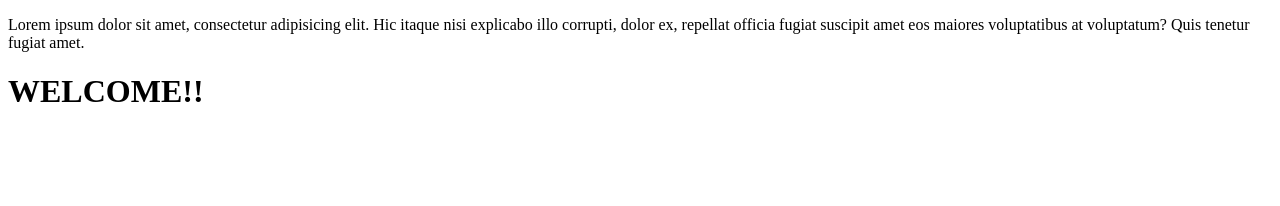
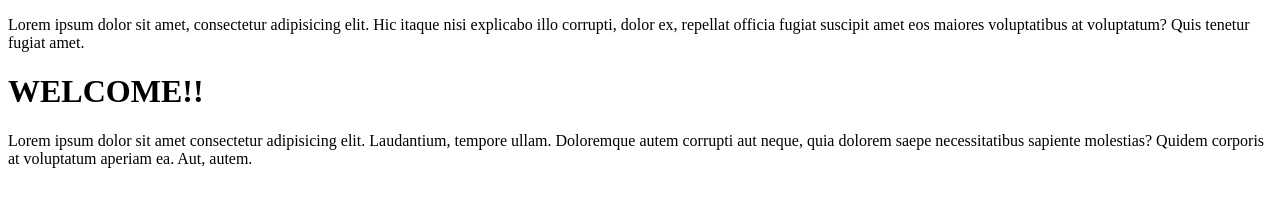
Before and after one commit to Purnima117/demoproject, a plain HTML site: page index.html in a window 1280 px wide. Drawn offline with Linux system fonts and the light colour scheme.

Commit message:
Second Commit.

```diff
--- a/index.html
+++ b/index.html
@@ -5,6 +5,7 @@
         <body>
             <p>Lorem ipsum dolor sit amet, consectetur adipisicing elit. Hic itaque nisi explicabo illo corrupti, dolor ex, repellat officia fugiat suscipit amet eos maiores voluptatibus at voluptatum? Quis tenetur fugiat amet.</p>
             <h1>WELCOME!!</h1>
+            <p>Lorem ipsum dolor sit amet consectetur adipisicing elit. Laudantium, tempore ullam. Doloremque autem corrupti aut neque, quia dolorem saepe necessitatibus sapiente molestias? Quidem corporis at voluptatum aperiam ea. Aut, autem.</p>
         </body>
     </head>
 </html>
```
